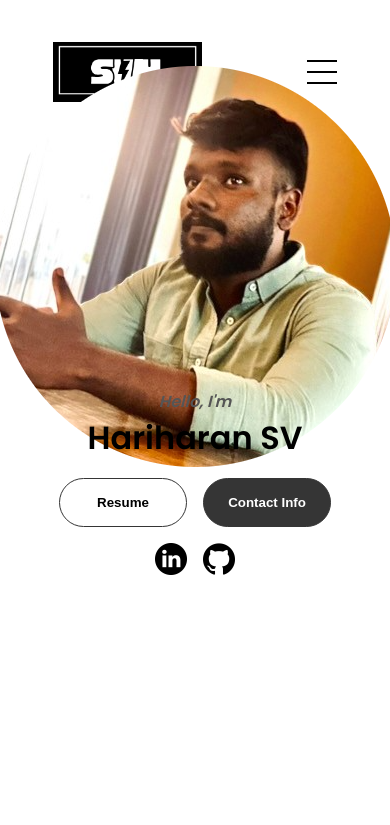
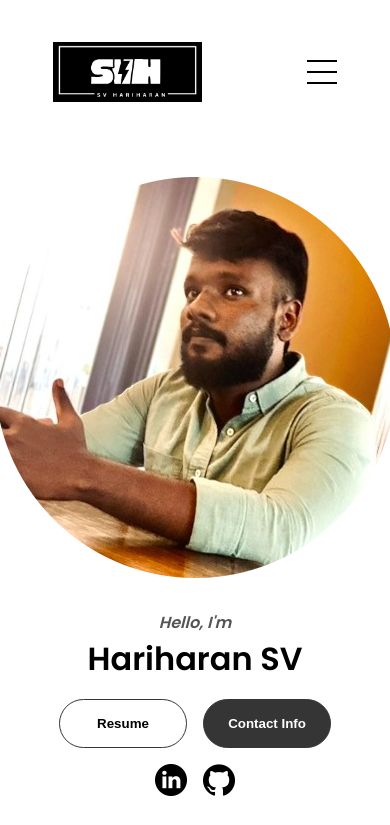
Before and after one commit to svhariharan/HariharanSV-Portfolio, a plain HTML site: page index.html in a window 390 px wide. Shown: the top 825 px of the page. Drawn offline with Linux system fonts and the light colour scheme.

Commit message:
fixed mobile view issue

```diff
--- a/index.html
+++ b/index.html
@@ -348,14 +348,14 @@ architecture and user experience.</center>
       <h1 class="title">Contact Me</h1>
       <p><center>Mobile: +91 9841811015</center></p>
       <div class="contact-info-upper-container">
-        <div class="contact-info-container">
+        <!--<div class="contact-info-container">
           <img
             src="./assets/email.png"
             alt="Email icon"
             class="icon contact-icon email-icon"
           />
           <p><a href="itshariharansv@gmail.com">gmail</a></p>
-        </div>
+        </div>-->
         <div class="contact-info-container">
           <img
             src="./assets/linkedin.png"
--- a/mediaqueries.css
+++ b/mediaqueries.css
@@ -1,6 +1,6 @@
 @media screen and (max-width: 1400px) {
   #profile {
-    height: 83vh;
+    height: 80vh;
     margin-bottom: 6rem;
   }
   .about-containers {
@@ -38,8 +38,8 @@
     margin: 0 5%;
   }
   .section__pic-container {
-    width: 275px;
-    height: 275px;
+    width: 150px;
+    height: 150px;
     margin: 0 auto 2rem;
   }
   .about-containers {
@@ -55,13 +55,15 @@
   #profile {
     height: 83vh;
     margin-bottom: 0;
+    height: auto;
+    width: auto;
   }
   article {
     font-size: 1rem;
   }
   footer nav {
     height: fit-content;
-    margin-bottom: 2rem;
+    margin-bottom: 1rem;
   }
   .about-containers,
   .contact-info-upper-container,
@@ -88,7 +90,7 @@
   }
   .section__pic-container {
     width: auto;
-    height: 46vw;
+    height: auto;
     justify-content: center;
   }
   .section__text__p2 {
--- a/style.css
+++ b/style.css
@@ -179,15 +179,15 @@ section {
 #profile {
   display: flex;
   justify-content: center;
-  gap: 5rem;
+  gap: 1rem;
   height: 80vh;
 }
 
 .section__pic-container {
   display: flex;
-  height: 200px;
-  width: 200px;
-  margin: auto 0;
+  height: 50px;
+  width: 50px;
+  margin: 0.8rem;
 }
 
 .section__text {
@@ -298,7 +298,7 @@ section {
   display: flex;
   justify-content: center;
   align-items: center;
-  margin-bottom: 0rem;    /* spacing below image */
+  margin-bottom: 1rem;    /* spacing below image */
 }
 
 .about-pic {
@@ -368,7 +368,7 @@ section {
 .experience-details-container {
   display: flex;
   justify-content: center;
-  flex-direction: row;
+  flex-direction: column;
 }
 
 .article-container {
```
